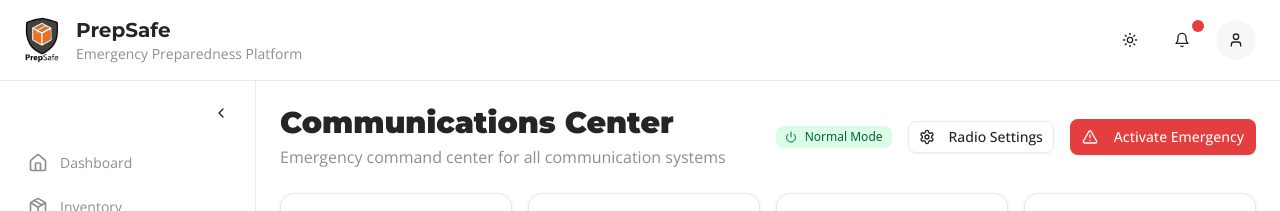
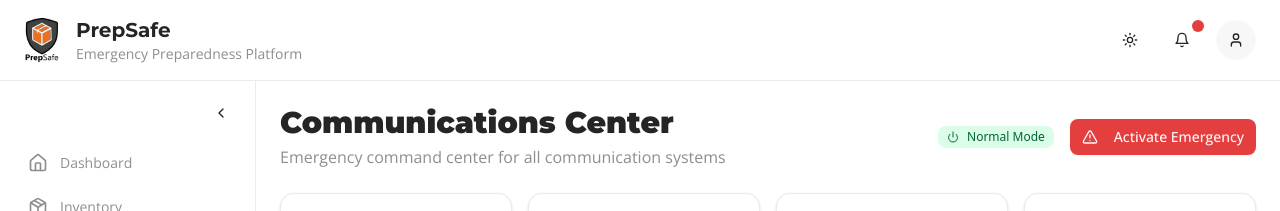
Before and after one commit to qbnasasn/emergency-prep-app, a Next.js app: page /dashboard/communications in a window 1280 px wide. Shown: the top 211 px of the page. Built offline with nearby package versions, Linux system fonts and the light colour scheme; no server answers.

Commit message:
fix: remove radio settings button from header
- Remove the "Radio Settings" button from `CommunicationsHeader` component as requested.

```diff
--- a/components/communications/communications-header.tsx
+++ b/components/communications/communications-header.tsx
@@ -2,7 +2,7 @@
 
 import { Button } from "@/components/ui/button"
 import { Badge } from "@/components/ui/badge"
-import { Power, Settings, AlertTriangle } from "lucide-react"
+import { Power, AlertTriangle } from "lucide-react"
 import { useState } from "react"
 
 export function CommunicationsHeader() {
@@ -22,11 +22,6 @@ export function CommunicationsHeader() {
             {emergencyMode ? "Emergency Mode" : "Normal Mode"}
           </Badge>
         </div>
-
-        <Button variant="outline" size="sm" className="font-body bg-transparent">
-          <Settings className="h-4 w-4 mr-2" />
-          Radio Settings
-        </Button>
 
         <Button
           onClick={() => setEmergencyMode(!emergencyMode)}
```
